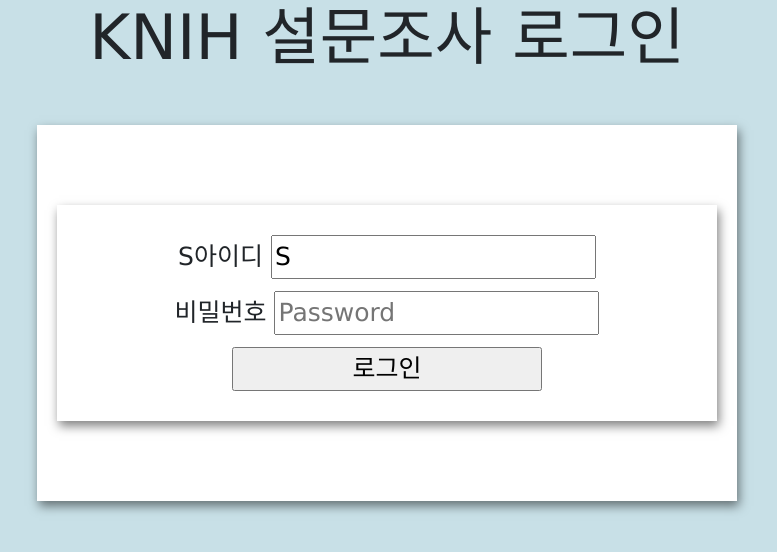
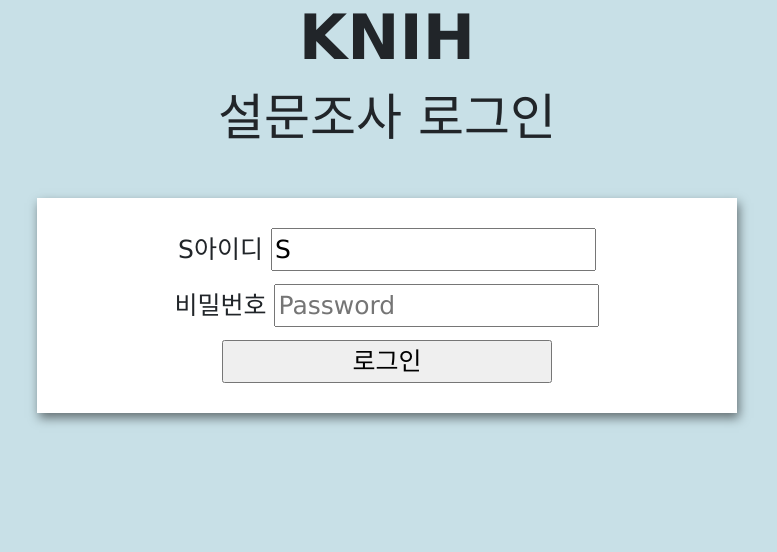
Before and after one commit to ubicomp-KNIH-proj/Integration, a Flask app: page / in a window 1280 px wide. Shown: the top 552 px of the page, without its empty margins (253-1030 px from the left). Run offline with Flask 2, Linux system fonts and the light colour scheme; some libraries are stand-ins or nearby versions.

Commit message:
update 6.27

```diff
--- a/Final/templates/login.html
+++ b/Final/templates/login.html
@@ -5,6 +5,7 @@
 
 <head>
     <meta http-equiv="Content-Type" content="text/html; charset=utf-8" />
+    <meta name="viewport" content="width=device-width, initial-scale=1.0" />
     <title>KNIH</title>
     <script src="http://code.jquery.com/jquery-3.3.1.js" integrity="sha256-2Kok7MbOyxpgUVvAk/HJ2jigOSYS2auK4Pfzbm7uH60="
         crossorigin="anonymous"></script>
@@ -31,10 +32,9 @@
 </script>
 
 <body>
-    <h1>KNIH 설문조사 로그인</h1>
-    <div id="logindiv">
+    <h1><b>KNIH</b></h1>
+    <h2>설문조사 로그인</h2>
     <form action="/user/login" method="POST">
-            <div>
         <div>
             <label for="enter-login">
                 S아이디
@@ -47,10 +47,10 @@
             <input type="password" id="Pwd" name="pwd" , placeholder="Password">
         </label>
     </div>
+    <div>
+        <input type="submit" style="width: 50%;" value="로그인" id="submit">
     </div>
-            <input type="submit" style="width: 50%;" value="로그인" id="submit">
     </form>
-    </div>
 </body>
 
 </html>
```
Lines whose indentation alone changed are shown as unchanged.
